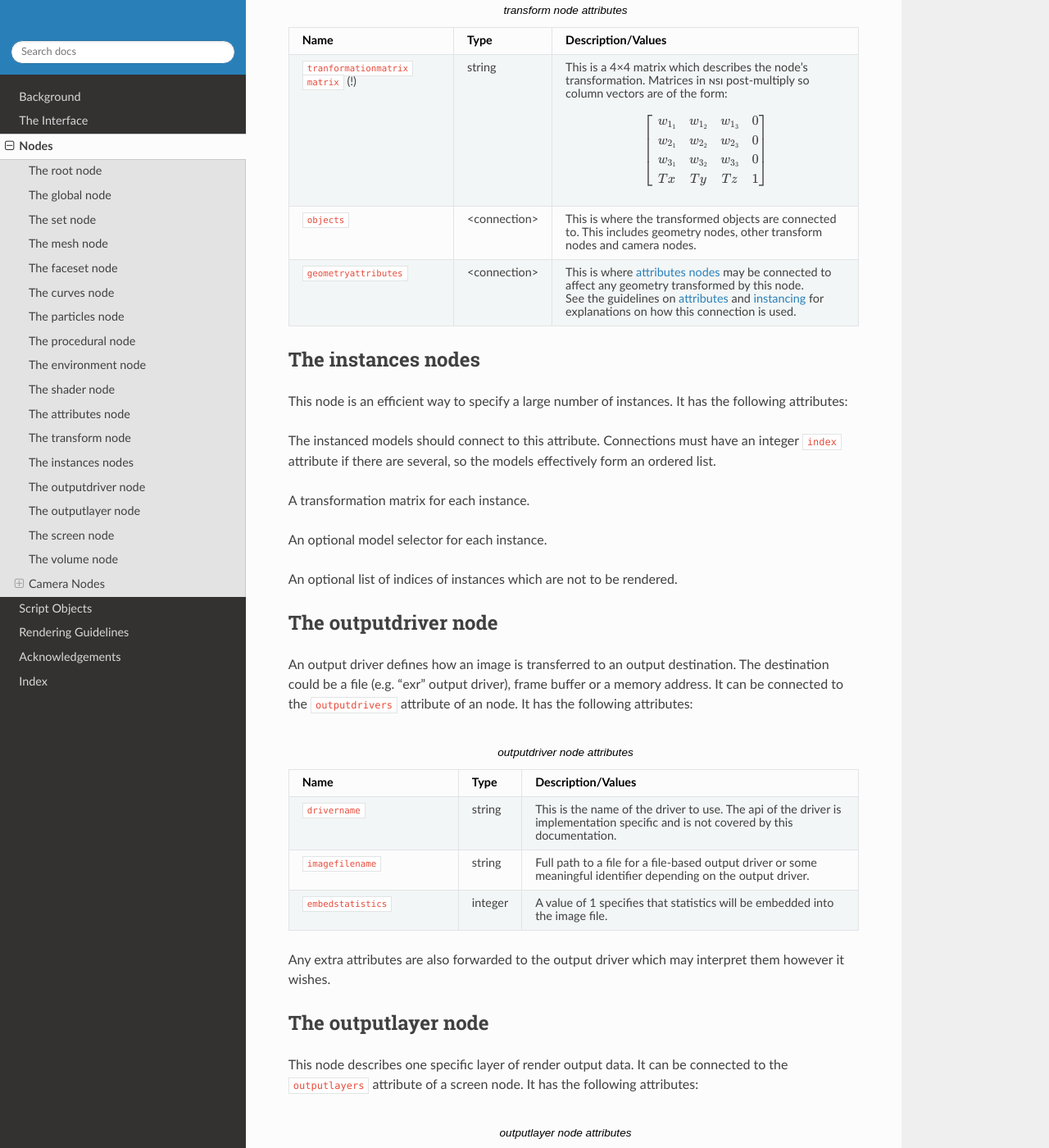
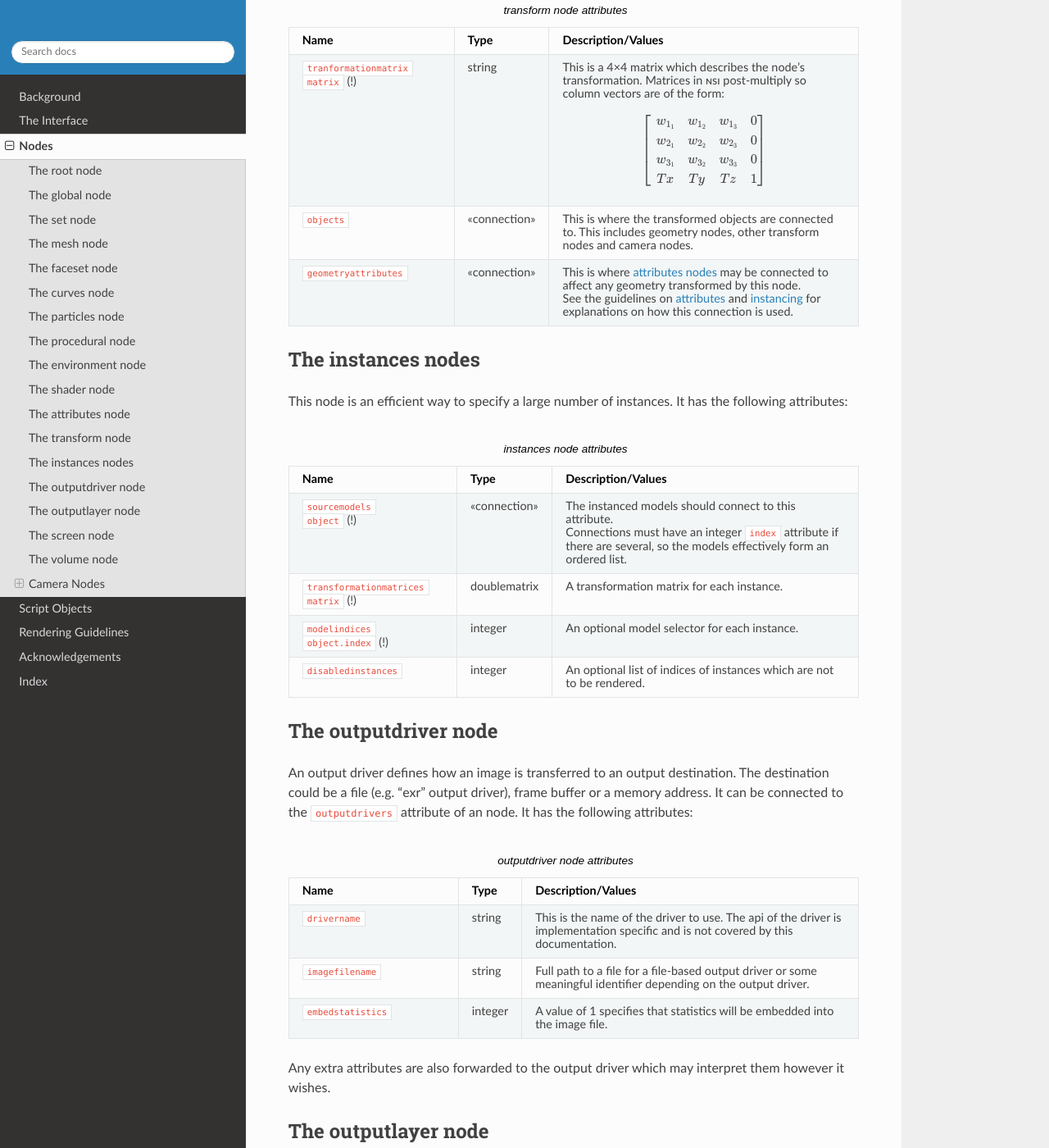
Before and after one commit to virtualritz/nsi-docs, a Sphinx documentation site: the page built from docs/nodes.rst, in a window 1280 px wide and 1400 px high, scrolled down 11109 px. Shown: the whole window at 82% size. Built offline with Sphinx 7.4.7 and the Read the Docs theme 2.0.0, drawn with Linux system fonts in a browser that asks for light colours; some of the changed text lies outside the part shown.

Commit message:
Added instances attribute table.

```diff
--- a/docs/nodes.rst
+++ b/docs/nodes.rst
@@ -867,12 +867,12 @@ It has the following attributes:
     |                              |              |    w_{3_1} & w_{3_2} & w_{3_3} & 0  \\   |
     |                              |              |    Tx & Ty & Tz & 1 \end{array} \right]  |
     +------------------------------+--------------+------------------------------------------+
-    | ``objects``                  | <connection> | This is where the transformed objects    |
+    | ``objects``                  | «connection» | This is where the transformed objects    |
     |                              |              | are connected to. This includes          |
     |                              |              | geometry nodes, other transform nodes    |
     |                              |              | and camera nodes.                        |
     +------------------------------+--------------+------------------------------------------+
-    | ``geometryattributes``       | <connection> | This is where                            |
+    | ``geometryattributes``       | «connection» | This is where                            |
     |                              |              | :ref:`attributes nodes<node:attributes>` |
     |                              |              | may be connected to affect any geometry  |
     |                              |              | transformed by this node.                |
@@ -893,15 +893,32 @@ The instances nodes
 This node is an efficient way to specify a large number of instances. It
 has the following attributes:
 
-The instanced models should connect to this attribute. Connections must
-have an integer ``index`` attribute if there are several, so the models
-effectively form an ordered list.
+.. table:: instances node attributes
+    :widths: 3 1 6
 
-A transformation matrix for each instance.
+    +-----------------------------+--------------+-------------------------------------------+
+    | **Name**                    | **Type**     | **Description/Values**                    |
+    +=============================+==============+===========================================+
+    | ``sourcemodels``            | «connection» | The instanced models should connect to    |
+    |                             |              | this attribute.                           |
+    | ``object`` (!)              |              |                                           |
+    |                             |              | Connections must have an integer          |
+    |                             |              | ``index`` attribute if there are several, |
+    |                             |              | so the models effectively form an ordered |
+    |                             |              | list.                                     |
+    +-----------------------------+--------------+-------------------------------------------+
+    | ``transformationmatrices``  | doublematrix | A transformation matrix for each          |
+    |                             |              | instance.                                 |
+    | ``matrix`` (!)              |              |                                           |
+    +-----------------------------+--------------+-------------------------------------------+
+    | ``modelindices``            | integer      | An optional model selector for each       |
+    |                             |              | instance.                                 |
+    | ``object.index`` (!)        |              |                                           |
+    +-----------------------------+--------------+-------------------------------------------+
+    | ``disabledinstances``       | integer      | An optional list of indices of instances  |
+    |                             |              | which are not to be rendered.             |
+    +-----------------------------+--------------+-------------------------------------------+
 
-An optional model selector for each instance.
-
-An optional list of indices of instances which are not to be rendered.
 
 .. _node:outputdriver:
 
@@ -1050,14 +1067,14 @@ following attributes:
     |                                 |              | Layers with the lowest ``sortkey``        |
     |                                 |              | attribute appear first.                   |
     +---------------------------------+--------------+-------------------------------------------+
-    | ``lightset``                    | <connection> | This connection accepts either or nodes   |
+    | ``lightset``                    | «connection» | This connection accepts either or nodes   |
     |                                 |              | to which lights are connected. In this    |
     |                                 |              | case only listed lights will affect the   |
     |                                 |              | crender of the output layer. If nothing   |
     |                                 |              | is connected to this attribute then all   |
     |                                 |              | lights are rendered.                      |
     +---------------------------------+--------------+-------------------------------------------+
-    | ``outputdrivers``               | <connection> | This connection accepts nodes to which    |
+    | ``outputdrivers``               | «connection» | This connection accepts nodes to which    |
     |                                 |              | the layer’s image will be sent.           |
     +---------------------------------+--------------+-------------------------------------------+
     | ``filter``                      | string       | The type of filter to use when            |
```
